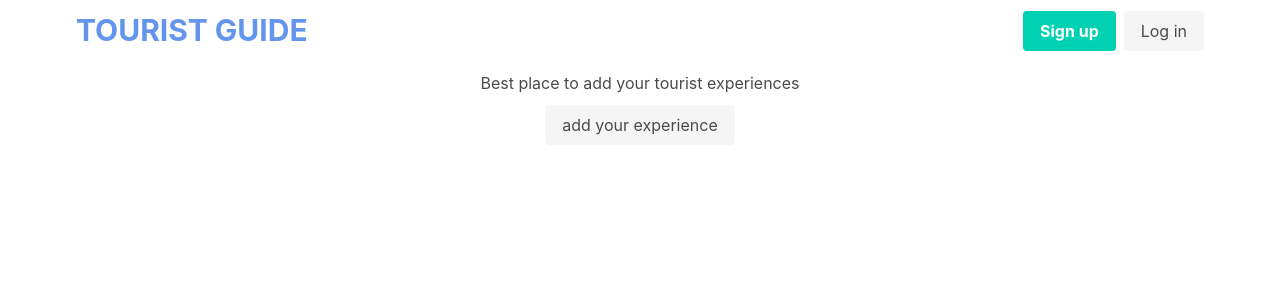
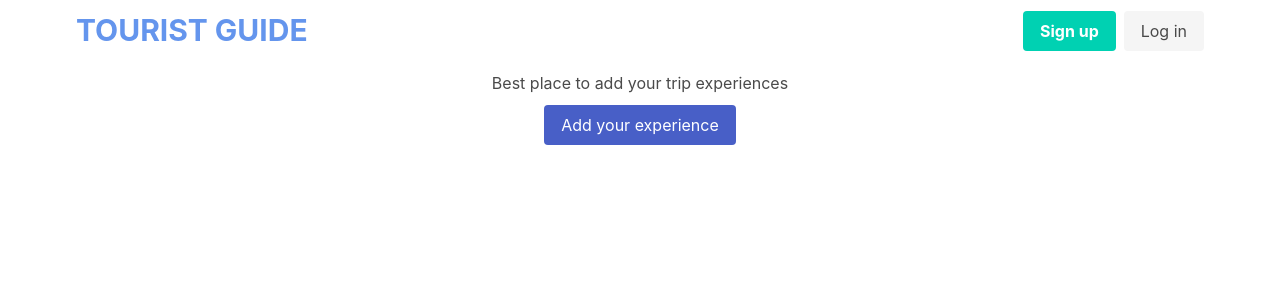
Before and after one commit to chandrakumarreddy/tourist-guide, a Vue app: page / in a window 1280 px wide. Shown: the top 300 px of the page. Built offline with nearby package versions, Linux system fonts and the light colour scheme; no server answers; the database is empty.

Commit message:
added firebase

```diff
--- a/package.json
+++ b/package.json
@@ -10,6 +10,7 @@
   "dependencies": {
     "bulma": "^0.7.4",
     "core-js": "^2.6.5",
+    "firebase": "^5.10.1",
     "vue": "^2.6.10",
     "vue-router": "^3.0.3"
   },
--- /dev/null
+++ b/src/api/index.js
@@ -0,0 +1,11 @@
+import db from "../firebase/init";
+
+export default {
+	getAll() {
+		return db
+			.collection("trips")
+			.get()
+			.then(snapshots => snapshots)
+			.catch(err => err);
+	}
+};
--- a/src/views/Home.vue
+++ b/src/views/Home.vue
@@ -2,10 +2,10 @@
 	<div class="home">
 		<section class="home__introduction">
 			<div class="home__intro--section">
-				<h3>Best place to add your tourist experiences</h3>
+				<h1>Best place to add your trip experiences</h1>
 				<p>
-					<router-link to="/add/new" class="button is-light"
-						>add your experience
+					<router-link to="/add/new" class="button is-link ">
+						Add your experience
 					</router-link>
 				</p>
 			</div>
@@ -14,8 +14,13 @@
 </template>
 
 <script>
+import api from "@/api";
+
 export default {
-	name: "home"
+	name: "home",
+	created() {
+		api.getAll().then(data => console.log(data));
+	}
 };
 </script>
 
@@ -27,7 +32,7 @@ export default {
 .home__intro--section {
 	text-align: center;
 }
-.home__intro--section h3 {
+.home__intro--section h1 {
 	margin: 10px;
 }
 </style>
```
Also changed, not shown: 2 other files (tests, documents, lock files or other folders).
